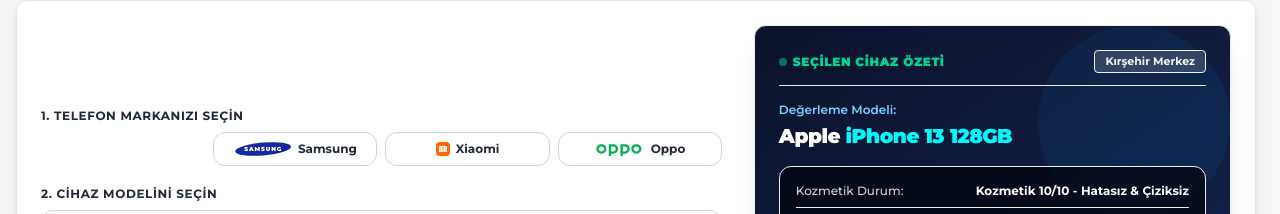
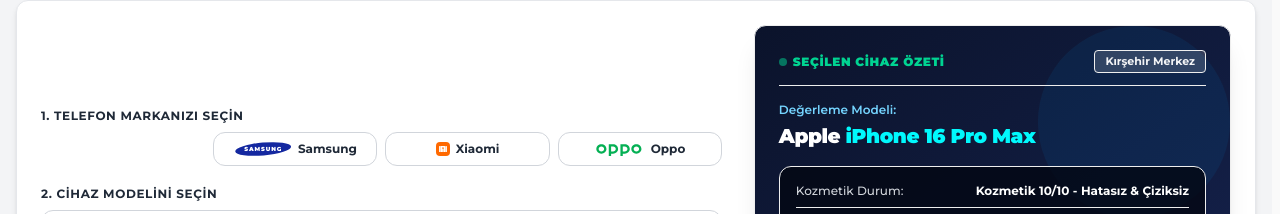
Before and after one commit to eyyubi4040/adar-cep-shop, a React (Vite) app: page / in a window 1280 px wide. Shown: the part 7839-8053 px from the top of the page. Built offline with nearby package versions, Linux system fonts and the light colour scheme; a web font is replaced by a local one.

Commit message:
fix(trade-in): Takas sisteminde model senkronizasyon hatasi giderildi, secili model WhatsApp mesajina dogru aktariliyor

```diff
--- a/src/components/TradeInCalculator.tsx
+++ b/src/components/TradeInCalculator.tsx
@@ -3,47 +3,55 @@ import { Smartphone, CheckCircle, HelpCircle, ArrowRight, ShieldAlert } from 'lu
 import { storeInfo } from '../data/storeInfo';
 import { BrandLogo, WhatsAppIcon } from './BrandLogos';
 
-export const TradeInCalculator: React.FC = () => {
-  const [brand, setBrand] = useState('Apple');
-  const [model, setModel] = useState('iPhone 13 128GB');
-  const [condition, setCondition] = useState('Kozmetik 10/10 - Hatasız & Çiziksiz');
-  const [battery, setBattery] = useState('%85 - %100 Arası Orijinal');
-  const [boxStatus, setBoxStatus] = useState('Kutu & Fatura Mevcut');
-
 const modelsByBrand: Record<string, string[]> = {
   Apple: [
     'iPhone 16 Pro Max',
     'iPhone 16 Pro',
+    'iPhone 16 Plus',
     'iPhone 16',
     'iPhone 15 Pro Max',
     'iPhone 15 Pro',
+    'iPhone 15 Plus',
     'iPhone 15',
     'iPhone 14 Pro Max',
     'iPhone 14 Pro',
     'iPhone 14',
     'iPhone 13 Pro Max',
+    'iPhone 13 Pro',
     'iPhone 13',
+    'iPhone 12 Pro Max',
     'iPhone 12 Pro',
     'iPhone 12',
+    'iPhone 11 Pro Max',
     'iPhone 11'
   ],
   Samsung: [
     'Galaxy S25 Ultra',
     'Galaxy S24 Ultra',
     'Galaxy S24+',
+    'Galaxy S24',
     'Galaxy S23 Ultra',
     'Galaxy S23',
+    'Galaxy S22 Ultra',
     'Galaxy S22',
     'Galaxy A55 5G',
     'Galaxy A54 5G',
+    'Galaxy A35 5G',
+    'Galaxy Z Fold 6',
+    'Galaxy Z Flip 6',
     'Galaxy Z Flip 5'
   ],
   Xiaomi: [
     'Xiaomi 14 Ultra',
+    'Xiaomi 14',
     'Xiaomi 13T Pro',
+    'Xiaomi 13T',
     'Redmi Note 13 Pro+ 5G',
     'Redmi Note 13 Pro',
-      'Redmi Note 12 Pro'
+    'Redmi Note 13',
+    'Redmi Note 12 Pro',
+    'Poco X6 Pro',
+    'Poco F6'
   ],
   Oppo: [
     'Oppo Reno 11 Pro 5G',
@@ -56,15 +64,26 @@ export const TradeInCalculator: React.FC = () => {
   ]
 };
 
+export const TradeInCalculator: React.FC = () => {
+  const [brand, setBrand] = useState('Apple');
+  const [model, setModel] = useState(modelsByBrand.Apple[0]);
+  const [condition, setCondition] = useState('Kozmetik 10/10 - Hatasız & Çiziksiz');
+  const [battery, setBattery] = useState('%85 - %100 Arası Orijinal');
+  const [boxStatus, setBoxStatus] = useState('Kutu & Fatura Mevcut');
+
+  const availableModels = modelsByBrand[brand] || [];
+  const currentModel = availableModels.includes(model) ? model : (availableModels[0] || '');
+
   const handleBrandChange = (newBrand: string) => {
     setBrand(newBrand);
-    setModel(modelsByBrand[newBrand][0]);
+    const brandModels = modelsByBrand[newBrand] || [];
+    setModel(brandModels[0] || '');
   };
 
   const whatsappMessage = encodeURIComponent(
     `Merhaba Adar Cep Shop Kırşehir, eski telefonumu nakit satmak / takas yapmak istiyorum.\n\n` +
     `• Marka: ${brand}\n` +
-    `• Model: ${model}\n` +
+    `• Model: ${currentModel}\n` +
     `• Kasa Durumu: ${condition}\n` +
     `• Pil Sağlığı: ${battery}\n` +
     `• Kutu Durumu: ${boxStatus}\n\n` +
@@ -127,11 +146,11 @@ export const TradeInCalculator: React.FC = () => {
                     2. Cihaz Modelini Seçin
                   </label>
                   <select
-                    value={model}
+                    value={currentModel}
                     onChange={(e) => setModel(e.target.value)}
                     className="w-full bg-white border border-gray-300 rounded-custom px-4 py-2.5 text-xs sm:text-sm font-bold text-gray-900 outline-none focus:border-primary shadow-xs"
                   >
-                    {modelsByBrand[brand].map((m) => (
+                    {availableModels.map((m) => (
                       <option key={m} value={m} className="text-gray-900 font-medium">
                         {m}
                       </option>
@@ -219,7 +238,7 @@ export const TradeInCalculator: React.FC = () => {
                   <div className="mb-4">
                     <div className="text-xs text-sky-300 font-semibold mb-1">Değerleme Modeli:</div>
                     <div className="text-xl sm:text-2xl font-black text-white tracking-tight">
-                      {brand} <span className="text-[#00f9fd]">{model}</span>
+                      {brand} <span className="text-[#00f9fd]">{currentModel}</span>
                     </div>
                   </div>
 
```
Lines whose indentation alone changed are shown as unchanged.
